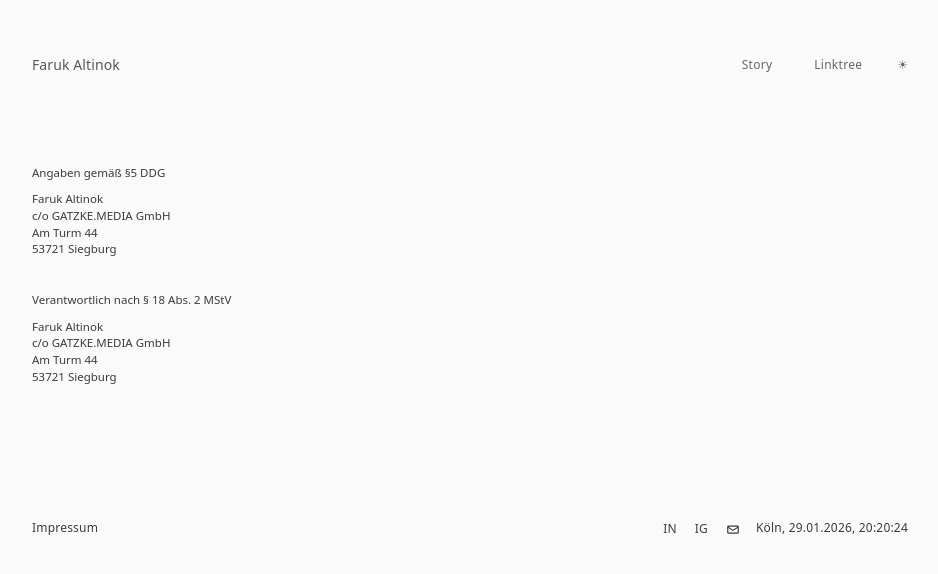
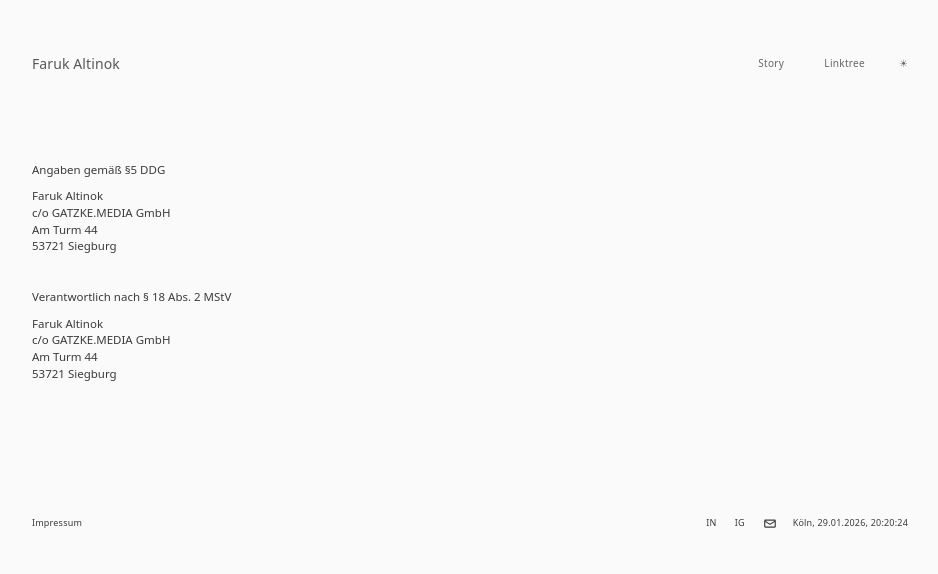
Before and after one commit to farukaltinok/farukaltinok.com, a Next.js app: page /impressum in a window 1280 px wide. Shown: the top 574 px of the page, without its empty margins (170-1108 px from the left). Built offline with nearby package versions, Linux system fonts and the light colour scheme; no server answers.

Commit message:
fix: react import for build

```diff
--- a/app/globals.css
+++ b/app/globals.css
@@ -140,7 +140,7 @@
 
   .navLinks a {
     position: relative;
-    font-size: 12px;
+    font-size: 10px;
     letter-spacing: 0.3px;
     color: var(--link);
     text-decoration: none;
@@ -192,7 +192,7 @@
   .themeToggle:hover { color: var(--linkHover); }
 
   .sunIcon {
-    font-size: 12px;
+    font-size: 10px;
     line-height: 1;
     display: block;
     color: currentColor; /* <-- macht schwarz/weiß automatisch */
@@ -298,7 +298,7 @@
     margin-top: 32px; /* kleiner Abstand zum Content */
     padding: 18px 0 26px;
     color: var(--muted);
-    font-size: 12px;
+    font-size: 9px;
     letter-spacing: 0.2px;
   }
 
```
